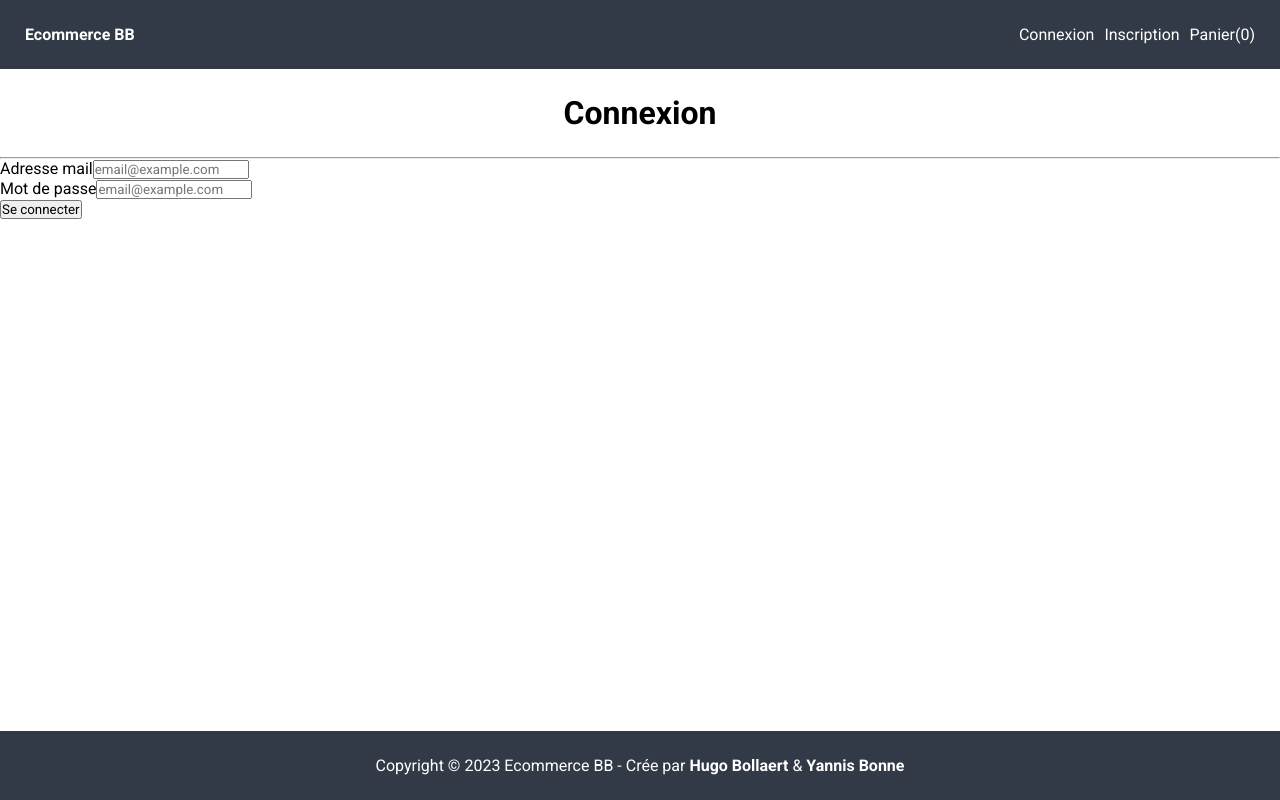
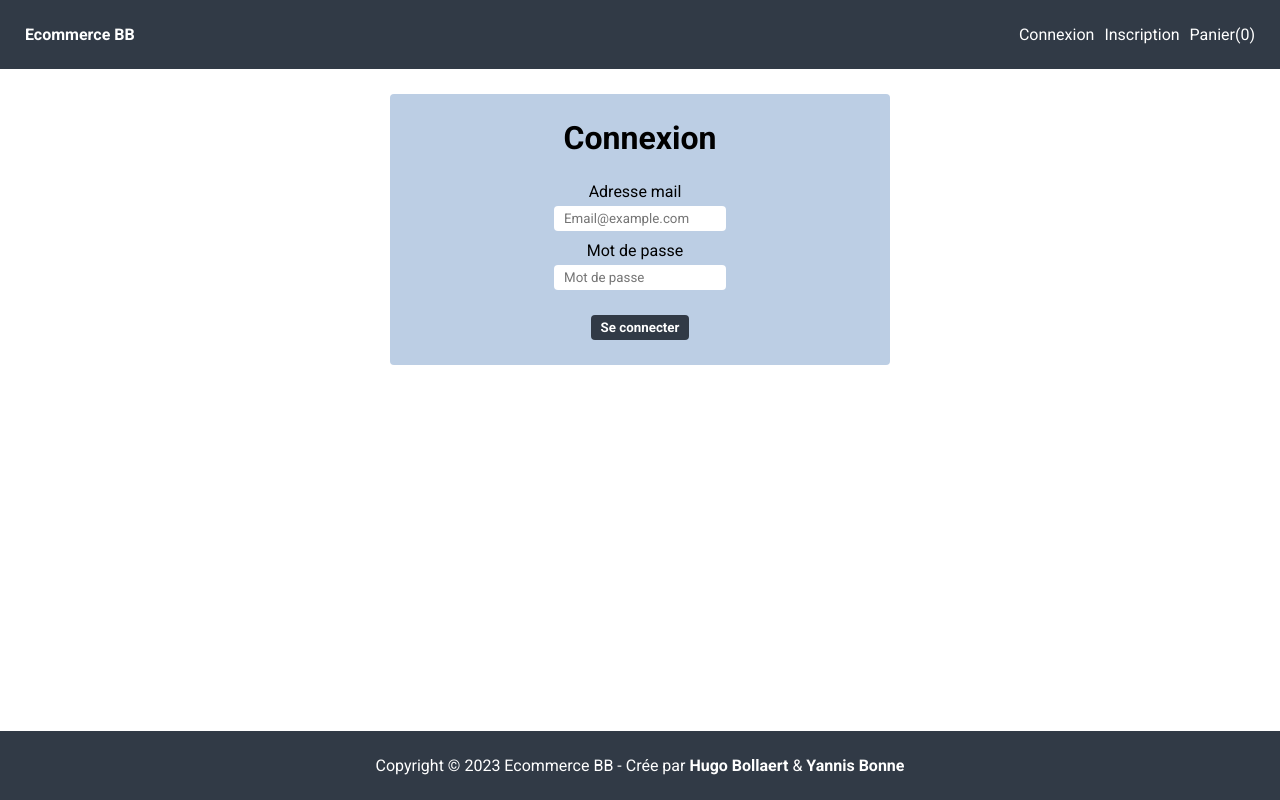
Before and after one commit to devHugoB/ecommerce-bb, a React (Create React App) app in the folder front/: page /connexion in a window 1280 px wide. Built offline with nearby package versions, Linux system fonts and the light colour scheme.

Commit message:
style(Login): Modif du code et mise en place du style pour la page de connexion

```diff
--- a/front/src/components/auth/authForm.jsx
+++ b/front/src/components/auth/authForm.jsx
@@ -41,13 +41,13 @@ const AuthForm = ({login = true}) => {
     <form className="auth" onSubmit={handleSubmit}>
       <div className="auth__row">
         <label htmlFor="email" className="auth__label">Adresse mail</label>
-        <input ref={emailRef} type="email" id="email" className="auth__input" placeholder="email@example.com" required />
+        <input ref={emailRef} type="email" id="email" className="auth__input" placeholder="Email@example.com" required />
         <span className="auth__error" id="email"></span>
       </div>
 
       <div className="auth__row">
         <label htmlFor="pwd" className="auth__label">Mot de passe</label>
-        <input ref={pwdRef} type="password" id="pwd" className="auth__input" placeholder="email@example.com" required />
+        <input ref={pwdRef} type="password" id="pwd" className="auth__input" placeholder="Mot de passe" required />
         <span className="auth__error" id="pwd"></span>
       </div>
 
--- a/front/src/index.css
+++ b/front/src/index.css
@@ -23,6 +23,15 @@ main{
 }
 
 header, footer{
+    background-color: var(--main-bg-color);
+    color: var(--main-text-color);
+}
+
+button{
+    font-weight: bold;
+    padding: 5px 10px;
+    border-radius: 0.25rem;
+    border: 0px;
     background-color: var(--main-bg-color);
     color: var(--main-text-color);
 }
@@ -83,7 +92,7 @@ header, footer{
 
 .product__img{
     border-radius: 0.25rem 0.25rem 0 0;
-    width: 200px;
+    width: 100%;
 }
 
 .product__title{
@@ -99,3 +108,45 @@ header, footer{
 .product__title, .product__price, .product__category{
     padding: 0 10px;
 }
+
+@media only screen and (max-width: 500px) {
+    .login{
+        width: 250px;
+    }
+}
+
+.login{
+    text-align: center;
+    background-color:  var(--main-text-color-hoover);
+    border-radius: 0.25rem;
+    width: 500px;
+    margin: 0 auto;
+}
+
+.login h1{
+    padding-top: 25px;
+}
+
+.login .auth{
+    padding-bottom: 25px;
+}
+
+.login .auth__submit{
+    margin-top: 25px;
+}
+
+.auth__row:first-child{
+    margin-bottom: 10px;
+}
+
+.auth__row label{
+    margin-right: 10px;
+    margin-bottom: 5px;
+    display: block;
+}
+
+.auth__row input{
+    border: none;
+    border-radius: 0.25rem;
+    padding: 5px 10px;
+}
--- a/front/src/pages/loginPage.jsx
+++ b/front/src/pages/loginPage.jsx
@@ -4,9 +4,11 @@ import {AuthForm} from "../components";
 const LoginPage = () => {
   return (
     <>
-      <h1 className="title">Connexion</h1>
-      <hr/>
-      <AuthForm />
+      <div className="login">
+        <h1 className="title">Connexion</h1>
+        <AuthForm />
+      </div>
+
     </>
   );
 };
```
Also changed, not shown: 1 other file (tests, documents, lock files or other folders).
